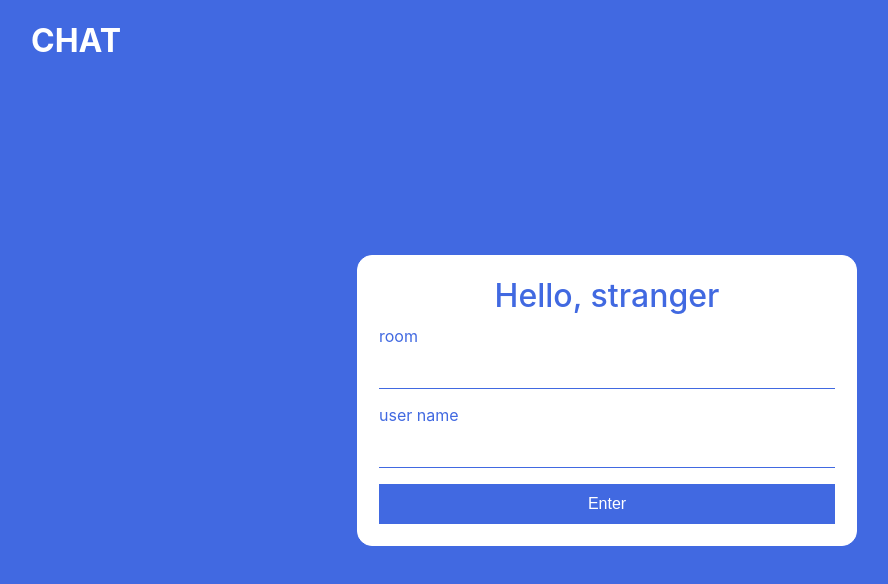
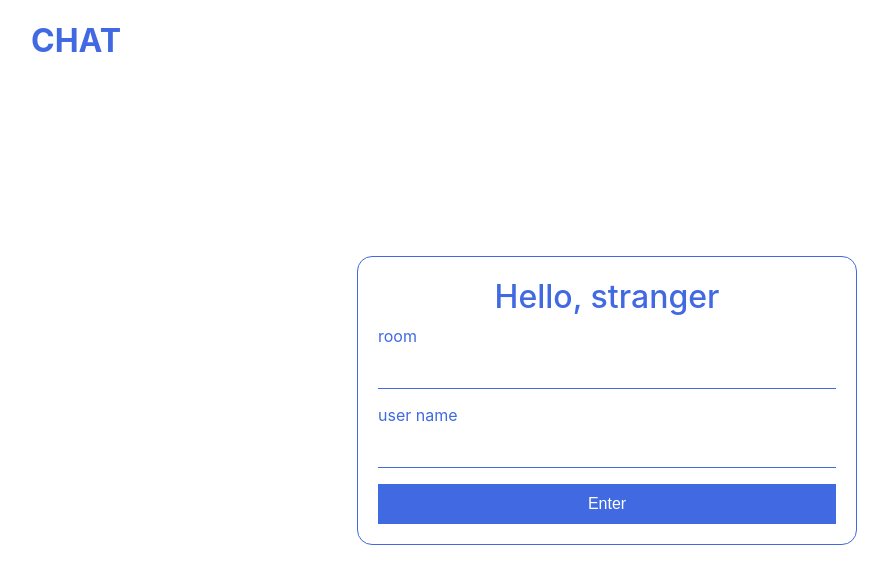
Before and after one commit to Scal3/chat, a React (Create React App) app: page /login in a window 1280 px wide. Shown: the top 584 px of the page, without its empty margins (33-921 px from the left). Built offline with nearby package versions, Linux system fonts and the light colour scheme; no server answers.

Commit message:
fix/add time to message

```diff
--- a/src/components/ChatUsers/ChatUsers.css
+++ b/src/components/ChatUsers/ChatUsers.css
@@ -3,9 +3,9 @@
   width: 30%;
   display: none;
   overflow-y: scroll;
-  border-top: 4px solid var(--second-color);
-  border-left: 4px solid var(--second-color);
-  border-bottom: 4px solid var(--second-color);
+  border-top: 2px solid var(--second-color);
+  border-left: 2px solid var(--second-color);
+  border-bottom: 2px solid var(--second-color);
   box-sizing: border-box;
 }
 
--- a/src/components/ChatUsers/ChatUsers.js
+++ b/src/components/ChatUsers/ChatUsers.js
@@ -11,7 +11,7 @@ const ChatUsers = () => {
 
   return (
     <div className="chat-users">
-      <h2 className="chat-users__heading">Комната: {room}</h2>
+      <h2 className="chat-users__heading">Room: {room}</h2>
       <h2 className="chat-users__heading">Online({users.length}):</h2>
       <ul className="chat-users__list">
         { users.map((user, i) => (
--- a/src/components/ChatWindow/ChatWindow.css
+++ b/src/components/ChatWindow/ChatWindow.css
@@ -3,8 +3,8 @@
   display: flex;
   flex-direction: column;
   background-color: var(--main-color);
-  border: 4px solid var(--second-color);
   box-sizing: border-box;
+  border: 2px solid var(--second-color);
 }
 
 .chat-window__display {
@@ -48,6 +48,14 @@
   word-break: break-all;
 }
 
+.chat-window__message-date {
+  margin: 0;
+  margin-top: 5px;
+  font-size: var(--date-font-size);
+  color: var(--main-color);
+  word-break: break-all;
+}
+
 .chat-window__message-user {
   font-size: 10px;
   color: var(--second-color);
@@ -58,7 +66,7 @@
   display: flex;
   padding: 2vh 1vh 5vh 1vh;
   background-color: var(--main-color);
-  border-top: 4px solid var(--second-color);
+  border-top: 2px solid var(--second-color);
 }
 
 .chat-window__text-area {
@@ -150,10 +158,6 @@
 }
 
 @media screen and (min-width: 1024px) {
-  .chat-window__form {
-    padding: 20px;
-  }
-
   .chat-window__display {
     padding: 10px 40px 10px 40px;
   }
--- a/src/components/ChatWindow/ChatWindow.js
+++ b/src/components/ChatWindow/ChatWindow.js
@@ -8,18 +8,30 @@ import { getMessages, getUserName, getRoom } from '../../selectors/selectors'
 import { addMessage } from '../../actions/actions'
 
 const ChatWindow = () => {
+  const date = new Date()
+  const currentDate = `${date.getHours()}:${date.getMinutes()}`
   const dispatch = useDispatch()
   const messages = useSelector(getMessages)
   const userName = useSelector(getUserName)
   const room = useSelector(getRoom)
 
   const [chatMessage, setChatMessage] = React.useState('')
+  const [isDisabled, setIsDisabled] = React.useState(false)
   const messagesRef = useRef(null)
 
+  console.log(messages)
 
   useEffect(() => {
     messagesRef.current.scrollTo(0, 99999)
   }, [messages])
+
+  useEffect(() => {
+    if(!chatMessage.trim()) {
+      setIsDisabled(true)
+    } else {
+      setIsDisabled(false)
+    }
+  }, [chatMessage])
 
   const handleTextarea = (event) => setChatMessage(event.target.value)
 
@@ -28,9 +40,10 @@ const ChatWindow = () => {
     socket.emit('ROOM:NEW_MESSAGE', {
       room,
       userName,
-      text: chatMessage
+      text: chatMessage.trim(),
+      currentDate
     })
-    dispatch(addMessage({userName, text: chatMessage}))
+    dispatch(addMessage({ userName, text: chatMessage, currentDate }))
     setChatMessage('')
   }
 
@@ -43,6 +56,7 @@ const ChatWindow = () => {
               <div className="chat-window__message-container chat-window__message-container_type_current-user" key={i}>
               <div className="chat-window__message-background">
                 <p className="chat-window__message-text">{message.text}</p>
+                <p className="chat-window__message-date">{message.currentDate}</p>
               </div>
             </div>
             ) : (
@@ -50,6 +64,7 @@ const ChatWindow = () => {
               <span className="chat-window__message-user">{message.userName}</span>
               <div className="chat-window__message-background">
                 <p className="chat-window__message-text">{message.text}</p>
+                <p className="chat-window__message-date">{message.currentDate}</p>
               </div>
             </div>
             )
@@ -59,7 +74,12 @@ const ChatWindow = () => {
       </div>
       <form className="chat-window__form" onSubmit={handleSubmit}>
         <textarea className="chat-window__text-area" type="text" placeholder="Write your message" rows="1" value={chatMessage} onChange={handleTextarea}/>
-        <button className="chat-window__button" type="submit"></button>
+        { isDisabled
+          ?
+          <button className="chat-window__button" type="submit" disabled></button>
+          :
+          <button className="chat-window__button" type="submit"></button>
+        }
       </form>
     </div>
   )
--- a/src/components/Login/Login.css
+++ b/src/components/Login/Login.css
@@ -10,12 +10,11 @@
   top: 0;
   left: 5vw;
   position: absolute;
-  color: #fff;
+  color: var(--second-color);
 }
 
 .login__content {
-  border: 1px solid #fff;
-  background-color: #fff;
+  border: 1px solid var(--second-color);
   border-radius: 15px;
   width: 90vw;
   max-width: 500px;
@@ -25,8 +24,6 @@
 }
 
 .login__form {
-  border: 1px solid #fff;
-  background-color: #fff;
   border-radius: 15px;
   display: flex;
   flex-direction: column;
@@ -35,7 +32,7 @@
 .login__form-heading {
   margin: 0 0 10px 0;
   text-align: center;
-  color: royalblue;
+  color: var(--second-color);
   font-weight: 500;
   font-size: var(--heading-font-size);
 }
@@ -52,13 +49,15 @@
 
 .login__input {
   border: none;
-  border-bottom: 1px solid var(--main-color);
+  border-bottom: 1px solid var(--second-color);
+  background-color: var(--main-color);
   font-size: var(--text-font-size);
   height: 4vh;
+  color: var(--second-color);
 }
 
 .login__input-label {
-  color: var(--main-color);
+  color: var(--second-color);
   margin-bottom: 1vh;
   font-size: var(--text-font-size);
 }
--- a/src/components/UI/Button/Button.css
+++ b/src/components/UI/Button/Button.css
@@ -1,7 +1,7 @@
 .Button {
   font-size: var(--text-font-size);
-  background-color: var(--main-color);
-  color: var(--second-color);
+  background-color: var(--second-color);
+  color: var(--main-color);
   border: none;
   height: var(--button-height);
   cursor: pointer;
@@ -10,3 +10,17 @@
 .Button:hover {
   opacity: 0.8;
 }
+
+/* .Button {
+  font-size: var(--text-font-size);
+  background-color: inherit;
+  color: var(--second-color);
+  border: none;
+  height: var(--button-height);
+  cursor: pointer;
+  border: 1px solid var(--second-color);
+}
+
+.Button:hover {
+  opacity: 0.6;
+} */
--- a/src/index.css
+++ b/src/index.css
@@ -18,9 +18,12 @@ code {
 :root {
   --text-font-size: 2vh;
   --heading-font-size: 4vh;
+  --date-font-size: 1vh;
 
   --button-height: 5vh;
 
-  --main-color: royalblue;
-  --second-color: #fff;
+  --main-color: #fff;
+  --second-color: royalblue;
+  --gray-color: #f4f4f3;
+  --black-color: #000;
 }
```
